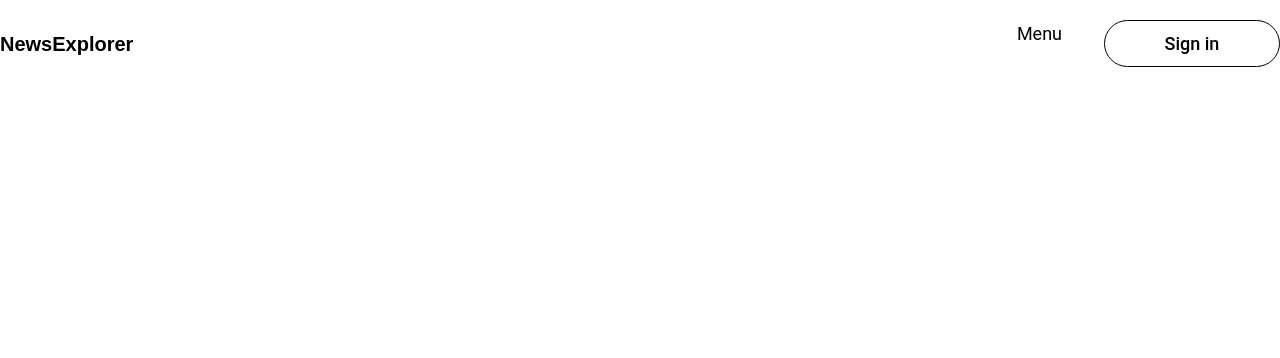
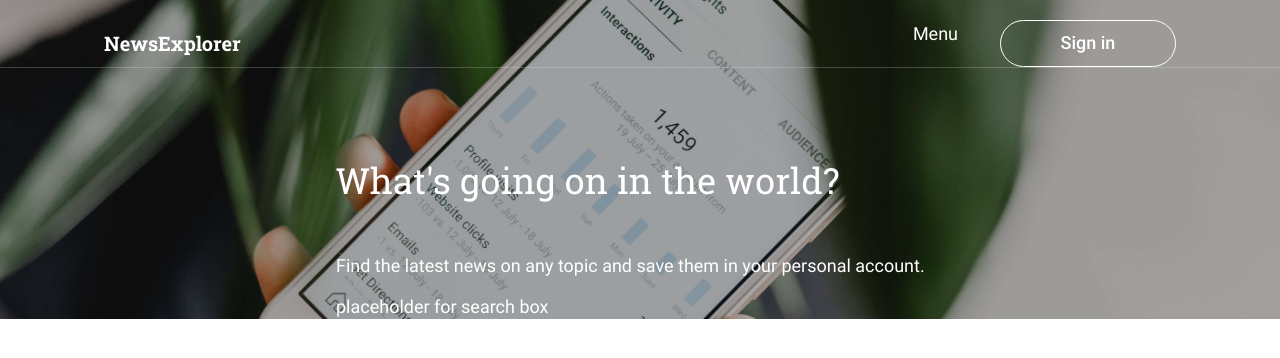
Before and after one commit to momofcats/news-explorer-frontend, a React (Create React App) app: page / in a window 1280 px wide. Shown: the top 358 px of the page. Built offline with nearby package versions, Linux system fonts and the light colour scheme.

Commit message:
create main and search component

```diff
--- a/src/components/App/App.css
+++ b/src/components/App/App.css
@@ -1,3 +1,5 @@
+@import url('../../vendors/fonts/fonts.css');
+@import url('../../vendors/normalize.css');
 .page {
     margin: 0 auto;
     font-family: 'Roboto',  Arial, Helvetica, sans-serif;
--- a/src/components/App/App.js
+++ b/src/components/App/App.js
@@ -1,12 +1,12 @@
 import React from "react";
 import { withRouter } from "react-router-dom";
 import './App.css';
-import Header from '../Header/Header';
+import Main from '../Main/Main';
 
 const App = () => {
     return (
         <>
-        <Header />
+        <Main />
         </>
     )
 };
--- a/src/components/Header/Header.css
+++ b/src/components/Header/Header.css
@@ -1,8 +1,10 @@
 .header {
     display: flex;
     justify-content: space-between;
-    /* border-bottom: 1px solid rgba(255, 255, 255, .2); */
-    padding: 20px 0;
+    border-bottom: 1px solid rgba(255, 255, 255, .2);
+    padding: 20px 104px 0 104px;
+    color: #FFF
+
 }
 .header__logo {
     font-family: 'Roboto Slab',  Arial, Helvetica, sans-serif;
@@ -22,7 +24,8 @@
 .header__button {
     -webkit-appearance: none;
 
-    border: 1px solid #000;
+    border: 1px solid #FFF;
+    color: #fff;
     box-sizing: border-box;
     border-radius: 100px;
     background-color: transparent;
--- /dev/null
+++ b/src/components/Main/Main.css
@@ -0,0 +1,8 @@
+.main {
+  background-image: url("../../images/georgia-de-lotz--UsJoNxLaNo-unsplash.jpg");
+  background-size: cover;
+  background-position: center;
+}
+.main__overlay {
+  background-color: rgba(0, 0, 0, .3);
+}
--- /dev/null
+++ b/src/components/Main/Main.js
@@ -0,0 +1,16 @@
+import React from "react";
+import "./Main.css";
+import Header from "../Header/Header";
+import Search from '../Search/Search';
+
+function Main() {
+  return (
+    <section className="main">
+      <div className="main__overlay">
+        <Header />
+        <Search />
+      </div>
+    </section>
+  );
+}
+export default Main;
--- /dev/null
+++ b/src/components/Search/Search.css
@@ -0,0 +1,16 @@
+.search {
+    color: #FFF;
+    display: flex;
+    flex-direction: column;
+    margin: 0 auto;
+    max-width: 608px;
+    padding: 0 104px;
+  }
+
+  .search__title {
+      font-family: 'Roboto Slab',  Arial, Helvetica, sans-serif;
+      font-weight: 400;
+      size: 60px;
+      line-height: 64px;
+      margin-top: 80px;
+  }
--- /dev/null
+++ b/src/components/Search/Search.js
@@ -0,0 +1,17 @@
+import React from "react";
+import "./Search.css";
+
+function Search() {
+  return (
+    <section className="search">
+      <h1 className="search__title">What's going on in the world?</h1>
+      <p className="search__subtitle">
+        Find the latest news on any topic and save them in your personal
+        account.
+      </p>
+      <div>placeholder for search box</div>
+    </section>
+  );
+}
+
+export default Search;
```
Also changed, not shown: src/images/georgia-de-lotz--UsJoNxLaNo-unsplash.jpg (added), 1 other file (tests, documents, lock files or other folders).
